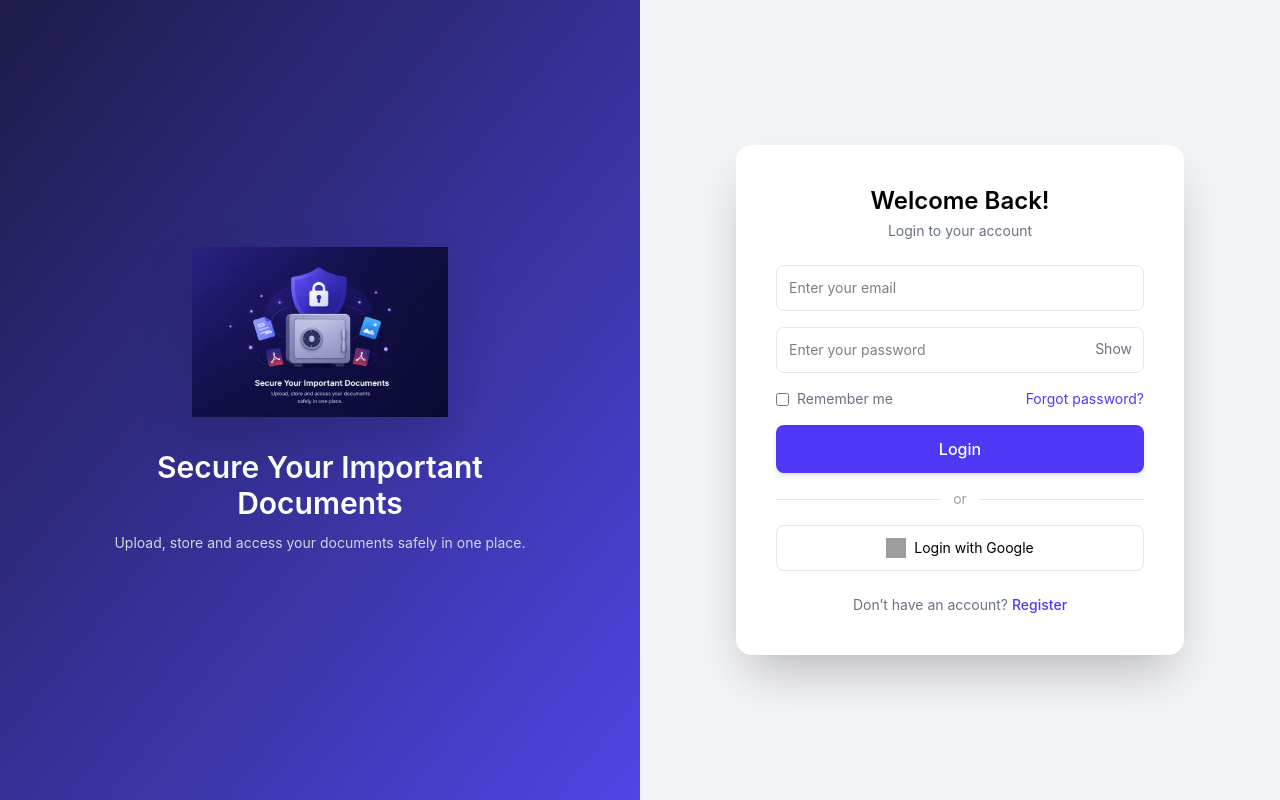
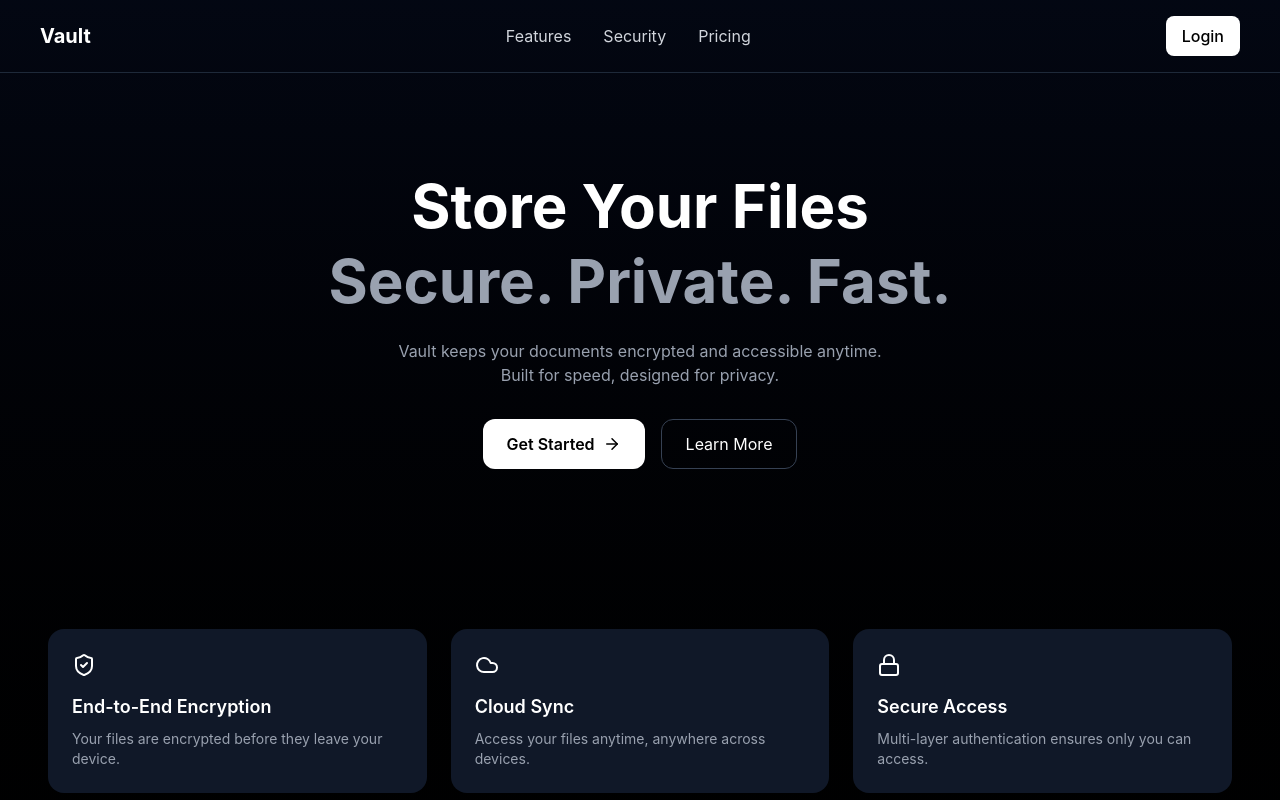
Before and after one commit to kiran45Kumar/vault, a React (Vite) app in the folder vault-frontend/: page / in a window 1280 px wide. Shown: the top 800 px of the page. Built offline with nearby package versions, Linux system fonts and the light colour scheme; no server answers; grey boxes are pictures that could not be loaded.

Commit message:
added landing page and changed the routing

```diff
--- a/vault-frontend/package.json
+++ b/vault-frontend/package.json
@@ -13,6 +13,7 @@
     "@tailwindcss/vite": "^4.2.1",
     "axios": "^1.13.6",
     "jwt-decode": "^4.0.0",
+    "lucide-react": "^1.14.0",
     "react": "^19.2.4",
     "react-dom": "^19.2.4",
     "react-icons": "^5.6.0",
--- a/vault-frontend/src/App.jsx
+++ b/vault-frontend/src/App.jsx
@@ -13,13 +13,15 @@ import DashboardHome from "./pages/DashboardHome";
 import UploadPage from "./pages/UploadPage";
 import DocumentsPage from "./pages/DocumentsPage";
 import Profile from "./pages/ProfilePage";
+import VaultLanding from "./pages/VaultLanding";
 
 function App() {
   const [token, setToken] = useState(localStorage.getItem("token"));
   return (
     <BrowserRouter>
       <Routes>
-        <Route path="/" element={<Login  setToken={setToken} />} />
+        <Route path="/" element={<VaultLanding />} />
+        <Route path="/login" element={<Login  setToken={setToken} />} />
         <Route path="/register" element={<Register />} />
         <Route
           path="/dashboard"
--- a/vault-frontend/src/pages/DashboardHome.jsx
+++ b/vault-frontend/src/pages/DashboardHome.jsx
@@ -26,7 +26,7 @@ function DashboardHome() {
     fetchDocs();
   }, []);
   if (!token) {
-    return <Navigate to="/" replace />;
+    return <Navigate to="/login" replace />;
   }
 
   return (
--- a/vault-frontend/src/pages/DashboardLayout.jsx
+++ b/vault-frontend/src/pages/DashboardLayout.jsx
@@ -38,7 +38,7 @@ function DashboardLayout() {
     fetchProfile();
   }, []);
 
-  if (!token) return <Navigate to="/" replace />;
+  if (!token) return <Navigate to="/login" replace />;
 
   const navItem = (path) =>
     location.pathname === path
@@ -97,7 +97,7 @@ function DashboardLayout() {
           <button
             onClick={() => {
               localStorage.removeItem("token");
-              window.location.href = "/";
+              window.location.href = "/login";
             }}
             className="flex items-center gap-3 px-3 py-2 text-red-500 hover:bg-red-50 rounded-lg"
           >
--- a/vault-frontend/src/pages/DocumentsPage.jsx
+++ b/vault-frontend/src/pages/DocumentsPage.jsx
@@ -92,7 +92,7 @@ function DocumentsPage() {
         trackMouse: true,
     });
 
-    if (!token) return <Navigate to="/" replace />;
+    if (!token) return <Navigate to="/login" replace />;
 
     return (
         <div className="space-y-6">
--- a/vault-frontend/src/pages/ProfilePage.jsx
+++ b/vault-frontend/src/pages/ProfilePage.jsx
@@ -79,7 +79,7 @@ export default function Profile() {
     );
   }
 
-  if (!token) return <Navigate to="/" replace />;
+  if (!token) return <Navigate to="/login" replace />;
 
   return (
     <div className="min-h-screen flex items-center justify-center px-4">
--- a/vault-frontend/src/pages/Register.jsx
+++ b/vault-frontend/src/pages/Register.jsx
@@ -36,7 +36,7 @@ function Register() {
       });
 
       toast.success("User Registered Successfully");
-      navigate("/");
+      navigate("/login");
     } catch (error) {
       if (error.response?.status === 429) {
         toast.error("Too many requests. Try again later.");
@@ -144,7 +144,7 @@ function Register() {
             <p className="text-center text-sm text-gray-500 mt-2">
               Already have an account?{" "}
               <span
-                onClick={() => navigate("/")}
+                onClick={() => navigate("/login")}
                 className="text-indigo-600 font-medium cursor-pointer hover:underline"
               >
                 Login
--- a/vault-frontend/src/pages/UploadPage.jsx
+++ b/vault-frontend/src/pages/UploadPage.jsx
@@ -2,7 +2,7 @@ import UploadDocument from "../components/UploadDocument";
 
 function UploadPage() {
   const token = localStorage.getItem("token");
-  if (!token) return <Navigate to="/" replace />;
+  if (!token) return <Navigate to="/login" replace />;
   return (
     <div className="space-y-6">
       <h2 className="text-lg font-semibold text-gray-800">
--- /dev/null
+++ b/vault-frontend/src/pages/VaultLanding.jsx
@@ -0,0 +1,113 @@
+import { useState } from "react";
+import { ShieldCheck, Lock, Cloud, ArrowRight, Menu, X } from "lucide-react";
+import { Navigate, useNavigate } from "react-router-dom";
+
+export default function VaultLanding() {
+    const navigate = useNavigate();
+  const [open, setOpen] = useState(false);
+
+  return (
+    <div className="min-h-screen bg-linear-to-b from-gray-950 to-black text-white">
+
+      {/* NAVBAR */}
+      <nav className="flex items-center justify-between px-5 md:px-10 py-4 border-b border-gray-800 relative">
+        <h1 className="text-lg md:text-xl font-bold">Vault</h1>
+
+        {/* Desktop Menu */}
+        <div className="hidden md:flex gap-8 text-gray-300">
+          <a href="#" className="hover:text-white">Features</a>
+          <a href="#" className="hover:text-white">Security</a>
+          <a href="#" className="hover:text-white">Pricing</a>
+        </div>
+
+        {/* Desktop Button */}
+        <button onClick={()=>{navigate('/login')}} className="hidden md:block bg-white text-black px-4 py-2 rounded-lg font-medium hover:scale-105 transition">
+          Login
+        </button>
+
+        {/* Mobile Menu Icon */}
+        <button onClick={() => setOpen(!open)} className="md:hidden">
+          {open ? <X /> : <Menu />}
+        </button>
+
+        {/* Mobile Dropdown */}
+        {open && (
+          <div className="absolute top-full left-0 w-full bg-black border-t border-gray-800 flex flex-col items-center gap-6 py-6 md:hidden z-50">
+            <a href="#">Features</a>
+            <a href="#">Security</a>
+            <a href="#">Pricing</a>
+            <button onClick={()=>{navigate('/login')}} className="bg-white text-black px-6 py-2 rounded-lg">
+              Login
+            </button>
+          </div>
+        )}
+      </nav>
+
+      {/* HERO */}
+      <section className="text-center px-5 md:px-10 py-16 md:py-24">
+        <h2 className="text-3xl sm:text-4xl md:text-6xl font-bold leading-tight">
+          Store Your Files <br />
+          <span className="text-gray-400">Secure. Private. Fast.</span>
+        </h2>
+
+        <p className="mt-5 text-gray-400 max-w-lg mx-auto text-sm sm:text-base">
+          Vault keeps your documents encrypted and accessible anytime.
+          Built for speed, designed for privacy.
+        </p>
+
+        <div className="mt-8 flex flex-col sm:flex-row justify-center gap-4">
+          <button onClick={()=>{navigate('/login')}} className="bg-white text-black px-6 py-3 rounded-xl font-semibold flex items-center justify-center gap-2 hover:scale-105 transition">
+            Get Started <ArrowRight size={18} />
+          </button>
+
+          <button onClick={()=>{navigate('/login')}} className="border border-gray-700 px-6 py-3 rounded-xl hover:bg-gray-900 transition">
+            Learn More
+          </button>
+        </div>
+      </section>
+
+      {/* FEATURES */}
+      <section className="grid grid-cols-1 sm:grid-cols-2 lg:grid-cols-3 gap-6 px-5 md:px-12 py-16">
+        <div className="bg-gray-900 p-6 rounded-2xl hover:shadow-xl transition">
+          <ShieldCheck className="mb-4" />
+          <h3 className="text-lg font-semibold mb-2">End-to-End Encryption</h3>
+          <p className="text-gray-400 text-sm">
+            Your files are encrypted before they leave your device.
+          </p>
+        </div>
+
+        <div className="bg-gray-900 p-6 rounded-2xl hover:shadow-xl transition">
+          <Cloud className="mb-4" />
+          <h3 className="text-lg font-semibold mb-2">Cloud Sync</h3>
+          <p className="text-gray-400 text-sm">
+            Access your files anytime, anywhere across devices.
+          </p>
+        </div>
+
+        <div className="bg-gray-900 p-6 rounded-2xl hover:shadow-xl transition">
+          <Lock className="mb-4" />
+          <h3 className="text-lg font-semibold mb-2">Secure Access</h3>
+          <p className="text-gray-400 text-sm">
+            Multi-layer authentication ensures only you can access.
+          </p>
+        </div>
+      </section>
+
+      {/* CTA */}
+      <section className="text-center px-5 py-16 md:py-20 border-t border-gray-800">
+        <h2 className="text-2xl md:text-3xl font-bold">
+          Ready to secure your data?
+        </h2>
+
+        <button onClick={()=>{navigate('/login')}} className="mt-6 bg-white text-black px-8 py-3 rounded-xl font-semibold hover:scale-105 transition">
+          Start Free
+        </button>
+      </section>
+
+      {/* FOOTER */}
+      <footer className="text-center text-gray-500 text-xs sm:text-sm py-6 border-t border-gray-800 px-4">
+        © 2026 Vault. All rights reserved.
+      </footer>
+    </div>
+  );
+}
```
Also changed, not shown: 1 other file (tests, documents, lock files or other folders).
